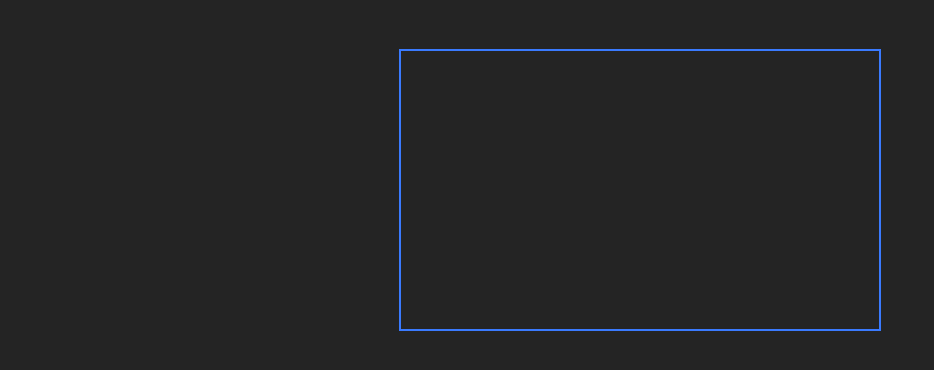
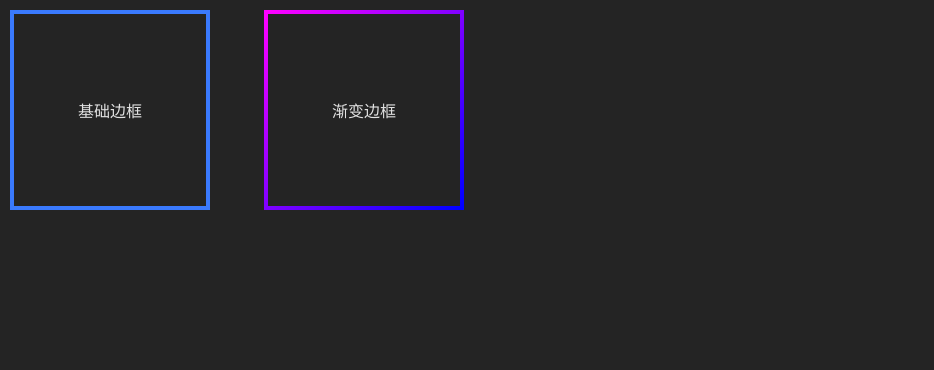
Before and after one commit to scqilin/vue3-svg-deco, a Vue app: page / in a window 1280 px wide. Shown: the top 370 px of the page, without its empty margins (0-934 px from the left). Built offline with nearby package versions, Linux system fonts and the light colour scheme.

Commit message:
feat:基本边框

```diff
--- a/src/App.vue
+++ b/src/App.vue
@@ -1,17 +1,36 @@
 <script setup lang="ts">
-import Border from './components/Border.vue'
+import { BaseBorder, GradientBorder } from './components/borders';
 </script>
 
 <template>
   <div class="demo-container">
-    <Border :width="500" :height="300" type="tech" />
+    <BaseBorder :width="200" :height="200" :strokeWidth="4" color="#3a7afe">
+      <div class="border-content">
+        <span>基础边框</span>
+      </div>
+    </BaseBorder>
+    <GradientBorder :width="200" :height="200" :strokeWidth="4" color="#ff00ff" color2="#0000ff">
+      <div class="border-content">
+        <span>渐变边框</span>
+      </div>
+    </GradientBorder>
   </div>
 </template>
 
 <style scoped>
 .demo-container {
   padding: 2rem;
+  display: grid;
+  grid-template-columns: repeat(5, 1fr);
+  gap: 10px;
+  padding: 10px;
+}
+
+.border-content {
   display: flex;
+  align-items: center;
   justify-content: center;
+  height: 100%;
+  width: 100%;
 }
 </style>
--- a/src/components/Border.vue
+++ /dev/null
@@ -1,45 +0,0 @@
-<template>
-  <div class="svg-border">
-    <svg :width="width" :height="height" xmlns="http://www.w3.org/2000/svg">
-      <!-- 动态路径，支持不同风格 -->
-      <path
-        :d="borderPath"
-        :stroke="color"
-        fill="transparent"
-        stroke-width="2"
-      />
-      <!-- 插槽，允许用户嵌入内容 -->
-      <foreignObject x="20" y="20" :width="width - 40" :height="height - 40">
-        <slot></slot>
-      </foreignObject>
-    </svg>
-  </div>
-</template>
-
-<script setup lang="ts">
-import { computed } from 'vue';
-
-const props = defineProps({
-  width: { type: Number, default: 300 },
-  height: { type: Number, default: 200 },
-  color: { type: String, default: '#3a7afe' },
-  type: { type: String, default: 'tech' }, // 'tech' | 'gradient' | 'neon'
-});
-
-// 根据不同风格返回不同的 SVG Path
-const borderPath = computed(() => {
-  const { width, height, type } = props;
-  if (type === 'tech') {
-    return `M10,10 L${width - 10},10 L${width - 10},${height - 10} L10,${height - 10} Z`;
-  } else if (type === 'gradient') {
-    return `M5,5 Q${width / 2},0 ${width - 5},5 T${width - 5},${height - 5} T5,${height - 5} T5,5`;
-  }
-  return ''; // 其他风格...
-});
-</script>
-
-<style scoped>
-.svg-border {
-  display: inline-block;
-}
-</style>
--- /dev/null
+++ b/src/components/borders/BaseBorder.vue
@@ -0,0 +1,36 @@
+<template>
+    <svg :width="width" :height="height" xmlns="http://www.w3.org/2000/svg">
+      <path
+        :d="borderPath"
+        :stroke="color"
+        fill="transparent"
+        :stroke-width="props.strokeWidth"
+      />
+      <foreignObject :x="props.strokeWidth" :y="props.strokeWidth"
+                    :width="width - props.strokeWidth * 2"
+                    :height="height - props.strokeWidth * 2">
+        <slot></slot>
+      </foreignObject>
+    </svg>
+</template>
+
+<script setup lang="ts">
+import { computed } from 'vue';
+
+const props = defineProps({
+  width: { type: Number, default: 300 },
+  height: { type: Number, default: 200 },
+  color: { type: String, default: '#3a7afe' },
+  strokeWidth: { type: Number, default: 2 }
+});
+
+const borderPath = computed(() => {
+  const { width, height, strokeWidth } = props;
+  const offset = strokeWidth / 2;
+  return `M${offset},${offset} L${width - offset},${offset} L${width - offset},${height - offset} L${offset},${height - offset} Z`;
+});
+</script>
+
+<style scoped>
+
+</style>
--- /dev/null
+++ b/src/components/borders/GradientBorder.vue
@@ -0,0 +1,47 @@
+<template>
+  <div class="svg-border">
+    <svg :width="width" :height="height" xmlns="http://www.w3.org/2000/svg">
+      <defs>
+        <linearGradient id="gradient" x1="0%" y1="0%" x2="100%" y2="100%">
+          <stop offset="0%" :stop-color="color" />
+          <stop offset="100%" :stop-color="color2 || color" />
+        </linearGradient>
+      </defs>
+      <path
+        :d="borderPath"
+        stroke="url(#gradient)"
+        fill="transparent"
+        :stroke-width="props.strokeWidth"
+      />
+      <foreignObject :x="props.strokeWidth * 10" :y="props.strokeWidth * 10"
+                    :width="width - props.strokeWidth * 20"
+                    :height="height - props.strokeWidth * 20">
+        <slot></slot>
+      </foreignObject>
+    </svg>
+  </div>
+</template>
+
+<script setup lang="ts">
+import { computed } from 'vue';
+
+const props = defineProps({
+  width: { type: Number, default: 300 },
+  height: { type: Number, default: 200 },
+  color: { type: String, default: '#3a7afe' },
+  color2: { type: String },
+  strokeWidth: { type: Number, default: 2 }
+});
+
+const borderPath = computed(() => {
+  const { width, height, strokeWidth } = props;
+  const offset = strokeWidth / 2;
+   return `M${offset},${offset} L${width - offset},${offset} L${width - offset},${height - offset} L${offset},${height - offset} Z`;
+});
+</script>
+
+<style scoped>
+.svg-border {
+  display: inline-block;
+}
+</style>
--- /dev/null
+++ b/src/components/borders/index.ts
@@ -0,0 +1,2 @@
+export { default as BaseBorder } from './BaseBorder.vue'
+export { default as GradientBorder } from './GradientBorder.vue'
--- a/src/style.css
+++ b/src/style.css
@@ -1,12 +1,10 @@
 :root {
-  font-family: system-ui, Avenir, Helvetica, Arial, sans-serif;
-  line-height: 1.5;
-  font-weight: 400;
   color: rgba(255, 255, 255, 0.87);
   background-color: #242424;
+}
 
-  font-synthesis: none;
-  text-rendering: optimizeLegibility;
-  -webkit-font-smoothing: antialiased;
-  -moz-osx-font-smoothing: grayscale;
+* {
+  box-sizing: border-box;
+  margin: 0;
+  padding: 0;
 }
```
Also changed, not shown: package.json (+4 -3 lines), src/index.ts (+4 -3 lines), src/types.ts (+13 -13 lines), 1 other file (tests, documents, lock files or other folders).
